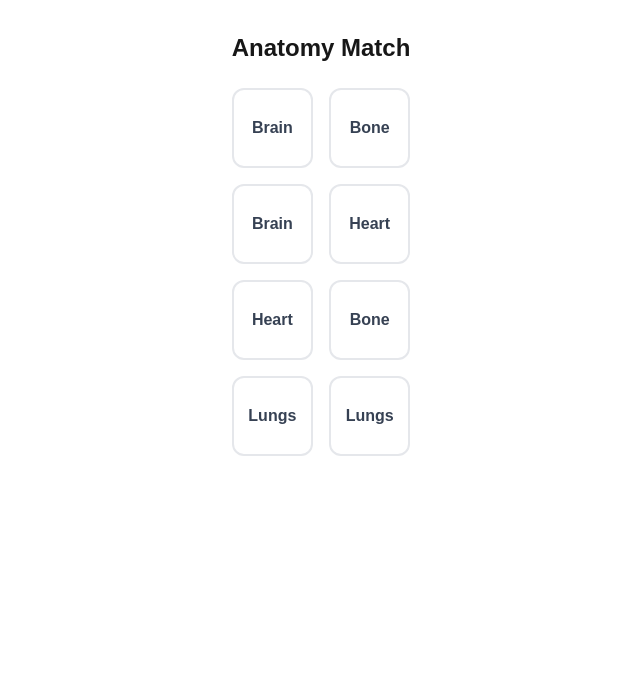
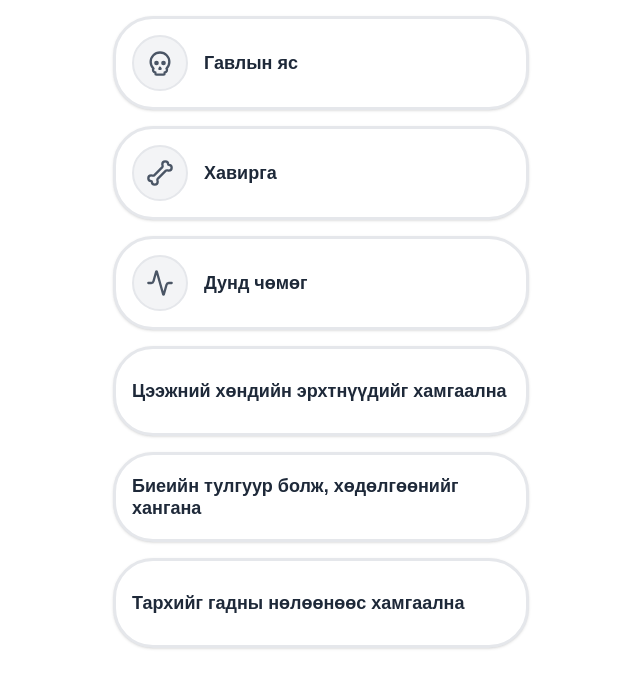
Before and after one commit to Tengereeb8/bio_puzzle, a Next.js app: page /game/match in a window 1280 px wide. Shown: the top 688 px of the page, without its empty margins (319-959 px from the left). Built offline with nearby package versions, Linux system fonts and the light colour scheme.

Commit message:
fixed matching game

```diff
--- a/app/components/Map.tsx
+++ b/app/components/Map.tsx
@@ -169,6 +169,9 @@ export default function LearningMap() {
           ))}
         </div>
       </Link>
+      <Link href={"/game/match"}>
+        <button className="bg-black text-white rounded-full w-25">Match</button>
+      </Link>
     </div>
   );
 }
--- a/app/game/match/page.tsx
+++ b/app/game/match/page.tsx
@@ -1,105 +1,116 @@
 "use client";
 import { cn } from "@/app/lib/utils";
-import { useState, useEffect } from "react";
+import { Bone, Skull, Activity } from "lucide-react";
+import React, { useState, useEffect } from "react";
 
-interface Item {
-  id: number;
-  text: string;
-  uniqueKey: string;
-}
-
-const initialData = [
-  { id: 1, text: "Brain" },
-  { id: 2, text: "Heart" },
-  { id: 3, text: "Lungs" },
-  { id: 4, text: "Bone" },
+const Data = [
+  { id: 1, text: "Гавлын яс", type: "term", icon: Skull },
+  { id: 2, text: "Хавирга", type: "term", icon: Bone },
+  { id: 3, text: "Дунд чөмөг", type: "term", icon: Activity },
+  {
+    id: 1,
+    text: "Тархийг гадны нөлөөнөөс хамгаална",
+    type: "definition",
+  },
+  {
+    id: 2,
+    text: "Цээжний хөндийн эрхтнүүдийг хамгаална",
+    type: "definition",
+  },
+  {
+    id: 3,
+    text: "Биеийн тулгуур болж, хөдөлгөөнийг хангана",
+    type: "definition",
+  },
 ];
 
 const MatchingGame = () => {
-  const [items, setItems] = useState<Item[]>([]);
-  const [firstChoice, setFirstChoice] = useState<Item | null>(null);
-  const [secondChoice, setSecondChoice] = useState<Item | null>(null);
+  const [items, setItems] = useState<any[]>([]);
+  const [selection, setSelection] = useState<any>(null);
+  const [wrongId, setWrongId] = useState<string | null>(null);
   const [solved, setSolved] = useState<number[]>([]);
-  const [disabled, setDisabled] = useState(false);
 
   useEffect(() => {
-    const shuffled = [...initialData, ...initialData]
-      .sort(() => Math.random() - 0.5)
-      .map((item) => ({ ...item, uniqueKey: Math.random().toString() }));
-    setItems(shuffled);
+    const shuffled = [...Data].sort(() => Math.random() - 0.5);
+    const sorted = shuffled.sort((a, b) => {
+      if (a.icon && !b.icon) return -1;
+      if (!a.icon && b.icon) return 1;
+      return 0;
+    });
+    setItems(sorted);
   }, []);
 
-  useEffect(() => {
-    if (firstChoice && secondChoice) {
-      setDisabled(true);
-      if (firstChoice.id === secondChoice.id) {
-        setSolved((prev) => [...prev, firstChoice.id]);
-        resetTurn();
+  const handleSelect = (item: any, uniqueKey: string) => {
+    if (solved.includes(item.id)) return;
+
+    if (!selection) {
+      setSelection({ ...item, uniqueKey });
+      setWrongId(null);
     } else {
-        setTimeout(() => resetTurn(), 1000);
+      if (selection.type === item.type) {
+        if (selection.uniqueKey === uniqueKey) {
+          setSelection(null);
+        } else {
+          setSelection({ ...item, uniqueKey });
+        }
+        return;
+      }
+
+      if (selection.id === item.id) {
+        setSolved((prev) => [...prev, item.id]);
+        setSelection(null);
+      } else {
+        setWrongId(uniqueKey);
+        setTimeout(() => {
+          setSelection(null);
+          setWrongId(null);
+        }, 800);
       }
     }
-  }, [firstChoice, secondChoice]);
-
-  const resetTurn = () => {
-    setFirstChoice(null);
-    setSecondChoice(null);
-    setDisabled(false);
-  };
-
-  const handleChoice = (item: Item) => {
-    if (disabled) return;
-    if (firstChoice?.uniqueKey === item.uniqueKey) return;
-
-    firstChoice ? setSecondChoice(item) : setFirstChoice(item);
   };
 
   return (
-    <div className="p-8 max-w-md mx-auto">
-      <h2 className="text-2xl font-bold mb-6 text-center">Anatomy Match</h2>
+    <div className="flex flex-col gap-4 p-4 max-w-md mx-auto bg-white min-h-screen">
+      {items.map((item, index) => {
+        const uniqueKey = `${item.id}-${item.type}-${index}`;
+        const isSelected = selection?.uniqueKey === uniqueKey;
+        const isSolved = solved.includes(item.id);
+        const isWrong = isSelected && wrongId;
+        const hasIcon = !!item.icon;
 
-      <div className="grid grid-cols-2 gap-4">
-        {items.map((item) => {
-          const isSelected =
-            firstChoice?.uniqueKey === item.uniqueKey ||
-            secondChoice?.uniqueKey === item.uniqueKey;
-          const isSolved = solved.includes(item.id);
-          const isWrong =
-            firstChoice &&
-            secondChoice &&
-            isSelected &&
-            firstChoice.id !== secondChoice.id;
+        const iconColor = isSolved ? "text-white" : "text-gray-600";
 
         return (
           <button
-              key={item.uniqueKey}
-              disabled={disabled || isSolved}
-              onClick={() => handleChoice(item)}
+            key={uniqueKey}
+            onClick={() => handleSelect(item, uniqueKey)}
             className={cn(
-                "h-20 border-2 rounded-xl font-bold transition-all",
-                "bg-white border-gray-200 text-gray-700",
-                isSolved && "bg-green-100 border-green-500 text-green-700",
-                isSelected &&
-                  !isSolved &&
-                  "border-blue-500 ring-2 ring-blue-100",
-                isWrong &&
-                  "bg-red-100 border-red-500 text-red-700 animate-shake",
+              "w-full p-4 text-left rounded-[40px] border-[3px] transition-all duration-200 font-bold text-lg shadow-sm flex items-center gap-4 min-h-[90px]",
+              "bg-white border-gray-200 text-gray-800",
+              isSolved &&
+                "bg-gray-50 border-green-500 text-green-700 opacity-60",
+              isSelected && !wrongId && "border-blue-400 bg-blue-50",
+              isWrong && "border-red-500 bg-red-50 text-red-700 animate-shake",
             )}
           >
-              {item.text}
+            {hasIcon && (
+              <div
+                className={cn(
+                  "w-14 h-14 rounded-full shrink-0 border-2 flex items-center justify-center transition-colors",
+                  isSolved
+                    ? "bg-green-500 border-green-600"
+                    : "bg-gray-100 border-gray-200",
+                  isSelected && !isSolved && !isWrong && "border-blue-300",
+                )}
+              >
+                <item.icon size={28} className={iconColor} />
+              </div>
+            )}
+
+            <span className="flex-1 leading-tight">{item.text}</span>
           </button>
         );
       })}
-      </div>
-
-      {solved.length === initialData.length && (
-        <button
-          onClick={() => window.location.reload()}
-          className="w-full mt-8 bg-black text-white py-3 rounded-lg font-bold"
-        >
-          Play Again
-        </button>
-      )}
     </div>
   );
 };
--- a/app/page.tsx
+++ b/app/page.tsx
@@ -5,9 +5,6 @@ export default function Home() {
   return (
     <div className="bg-white text-black h-fit flex justify-center items-center">
       <Map />
-      <Link href={"/game/match"}>
-        <button>Match</button>
-      </Link>
     </div>
   );
 }
```
Lines whose indentation alone changed are shown as unchanged.
